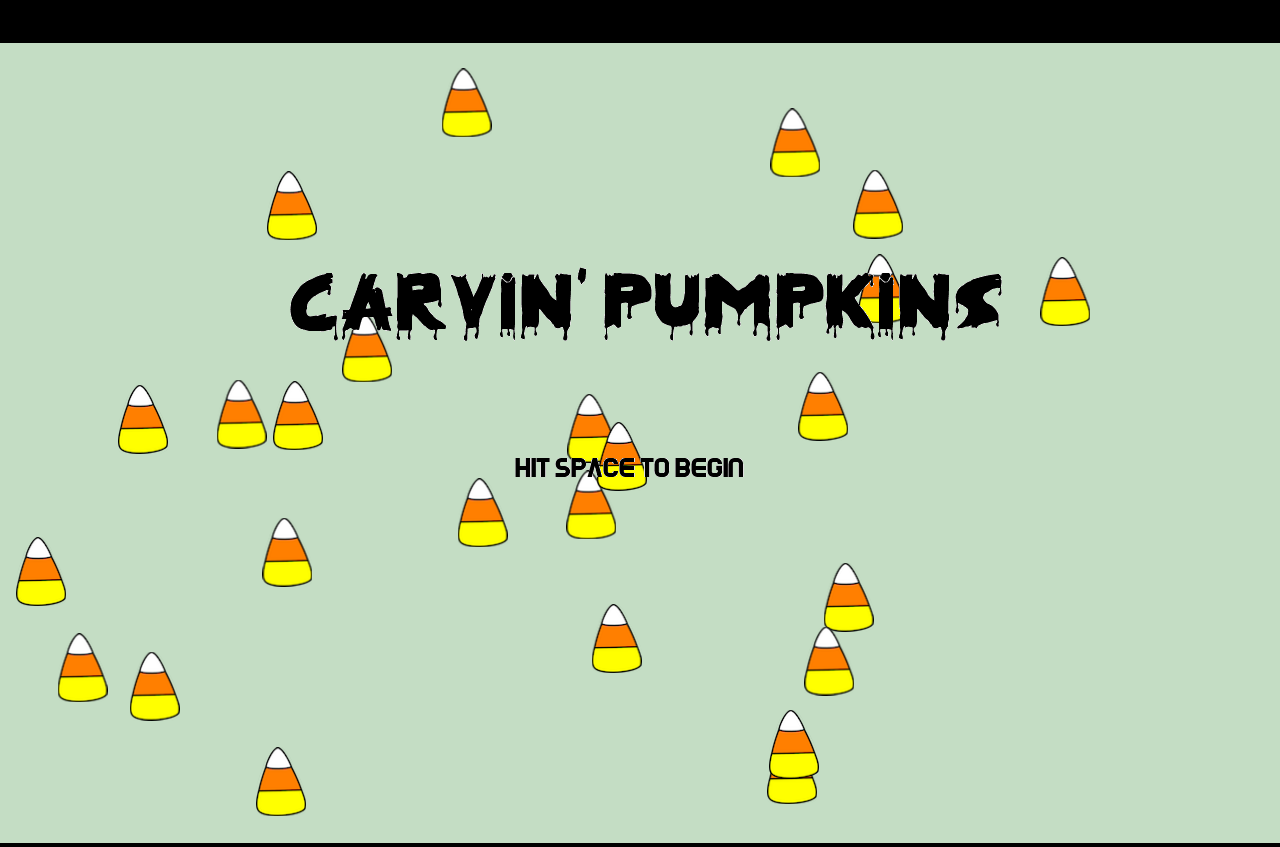
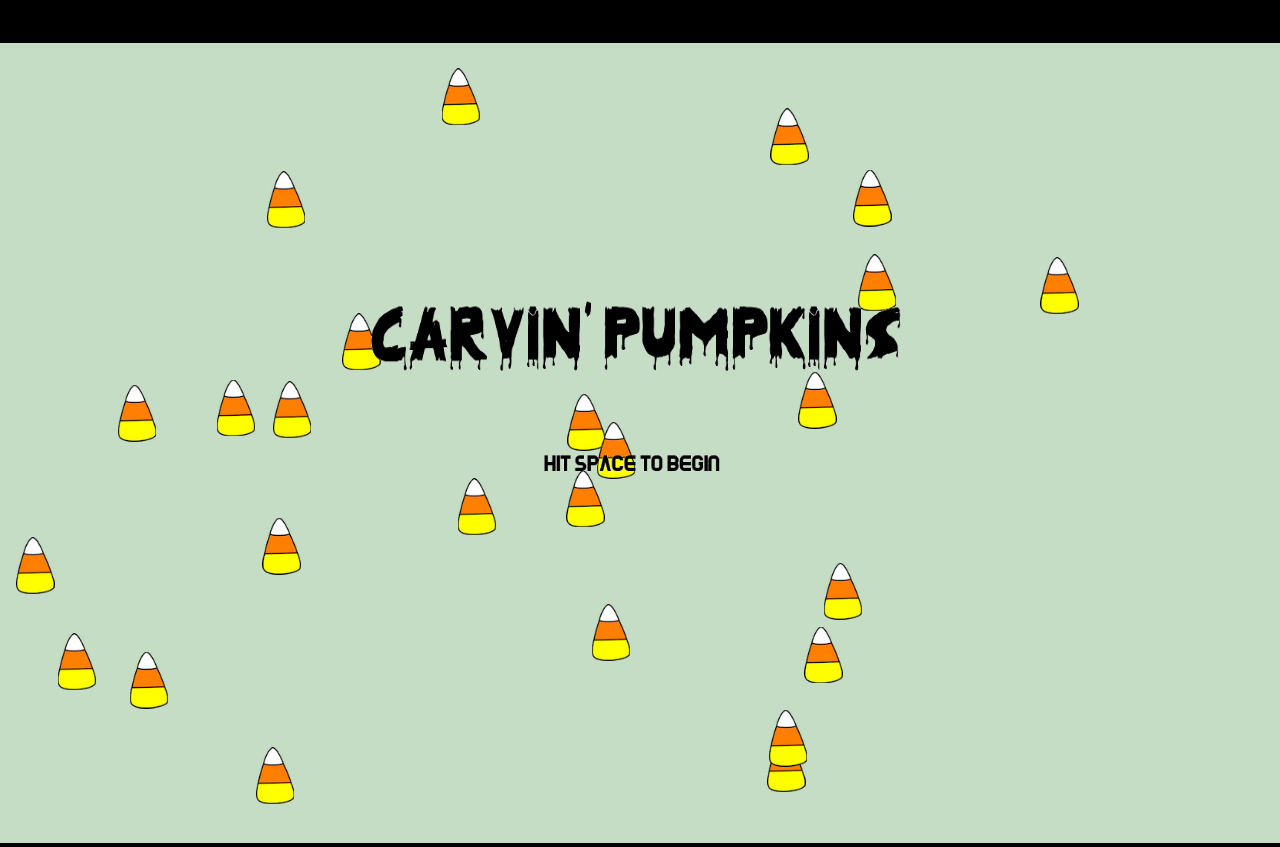
Before and after one commit to cBrownSF/carving_pumpkins, a website built with webpack: page index.html in a window 1280 px wide. Built offline with nearby package versions, Linux system fonts and the light colour scheme.

Commit message:
Candy Corn and Title

```diff
--- a/index.html
+++ b/index.html
@@ -20,7 +20,7 @@
   <div class = "div">
   <canvas id="mycanvas" ></canvas>
   <img src="./assets/candy_corn.png" id="corn" width = "50" height = "69">
-  <img src = "./assets/space.png" id = "space">
+  <img src = "./assets/space.png" id = "space" width="240" height="60">
   <img src = "./assets/Carvin_PumpkinBig.png" id = "title" width = "700" height = "133">
   <img src = "./assets/green_pumpkin.png" id = "greenPumpkin" width = "570" height = "594">
   <img src = "./assets/tall_pumpkin.png" id = "tallPumpkin" width ="414" height = "464">
--- a/src/scripts/candy_corn.js
+++ b/src/scripts/candy_corn.js
@@ -1,15 +1,16 @@
 class CandyCorn {
 
-  constructor(x,y,velX,velY){
+  constructor(x,y,velX,velY,canvas){
     this.x = x;
     this.y = y;
     this.velX = velX;
     this.velY = velY;
+    this.canvas = canvas
   }
 
   drawCorn(ctx) {
       const candyImg = document.getElementById("corn");
-      ctx.drawImage(candyImg, this.x, this.y);
+      ctx.drawImage(candyImg, this.x, this.y,this.canvas.width/33.3,this.canvas.height/14.05);
   }
 
   getDist(x1, y1, x2, y2) {
--- a/src/scripts/game_screen.js
+++ b/src/scripts/game_screen.js
@@ -28,7 +28,6 @@ class GameScreen{
       ctx.clearRect(0, 0, canvas.width, canvas.height)
       this.newScreen()
       this.carve=null;
-      debugger;
       ctx.fillStyle = "#E66C2C";
       ctx.fill(resetButton)
       ctx.font = `${textSize}pt Impact`
@@ -47,7 +46,7 @@ class GameScreen{
   canvas.addEventListener("mousemove",e =>{
     // console.log(`X':${e.offsetX},Y:${e.offsetY}`)
     if (ctx.isPointInPath(resetButton, e.offsetX, e.offsetY) && hoverArray.length === 1){
-      ctx.lineWidth = textSize / 7;
+      // ctx.lineWidth = textSize / 7;
       ctx.fillStyle = "#E66C2C";
       ctx.fill(resetButton)
       ctx.font = `${textSize}pt Impact`
--- a/src/scripts/menu_screen.js
+++ b/src/scripts/menu_screen.js
@@ -28,7 +28,7 @@ import Instructions from './instructions.js';
           }
        }
     }
-    let corn = new CandyCorn(x, y,velX,velY);
+    let corn = new CandyCorn(x, y,velX,velY,canvas);
     this.candyArray.push(corn);
     }
   }
@@ -97,12 +97,14 @@ import Instructions from './instructions.js';
 
   drawTitle() {
     const titleImage = document.getElementById("title");
-     this.ctx.drawImage(titleImage, this.canvas.width/2-350, this.canvas.height/2 -200);
+    this.ctx.drawImage(titleImage, this.canvas.width / 3.45, this.canvas.height / 3.403, this.canvas.width / 2.378, this.canvas.height / 7.29);
   }
 
   drawSpace(){
     const spaceImage = document.getElementById("space")
-    this.ctx.drawImage(spaceImage, this.canvas.width / 2 -125, this.canvas.height / 2)
+    console.log(`height:${this.canvas.height}`)
+    console.log(`width:${this.canvas.width}`)
+    this.ctx.drawImage(spaceImage, this.canvas.width / 2.353, this.canvas.height / 2, this.canvas.width / 6.937,this.canvas.height/16.16)
   }
 }
 export default MenuScreen;
```
Also changed, not shown: dist/main.js.
